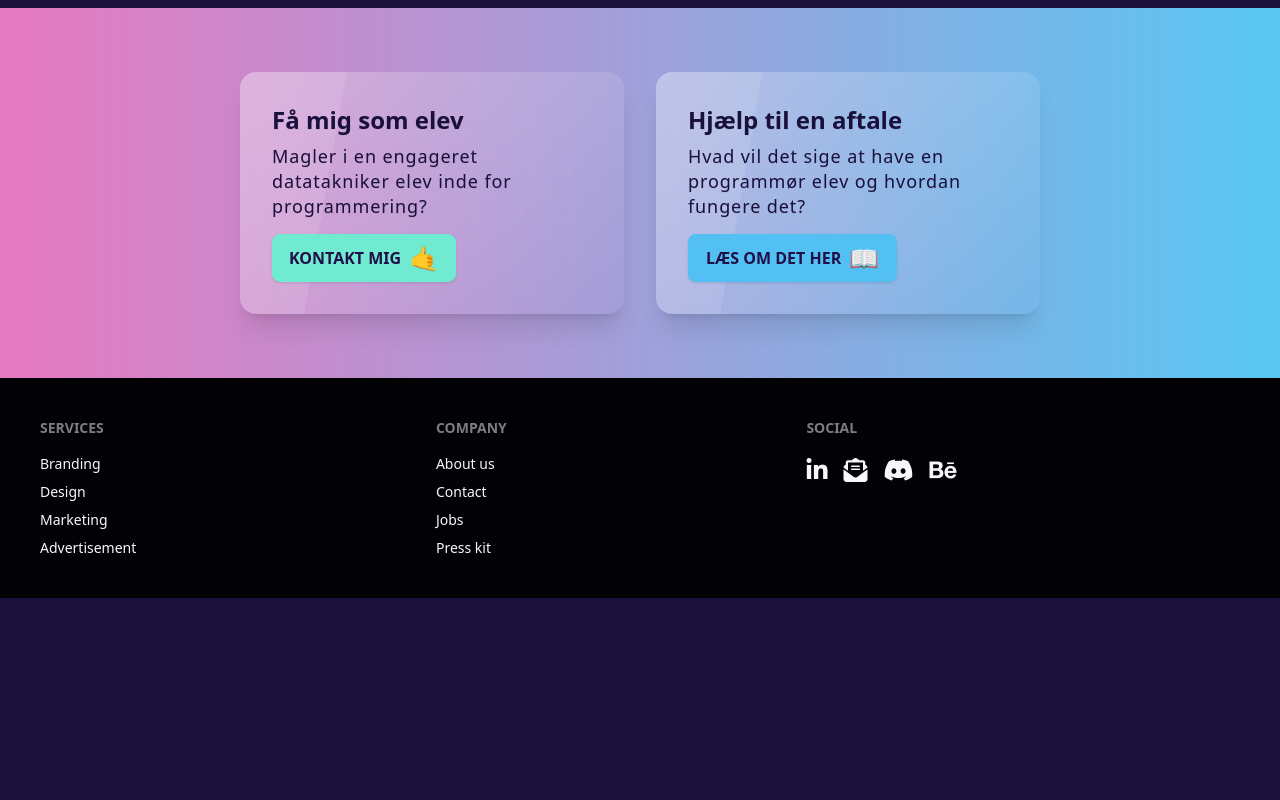
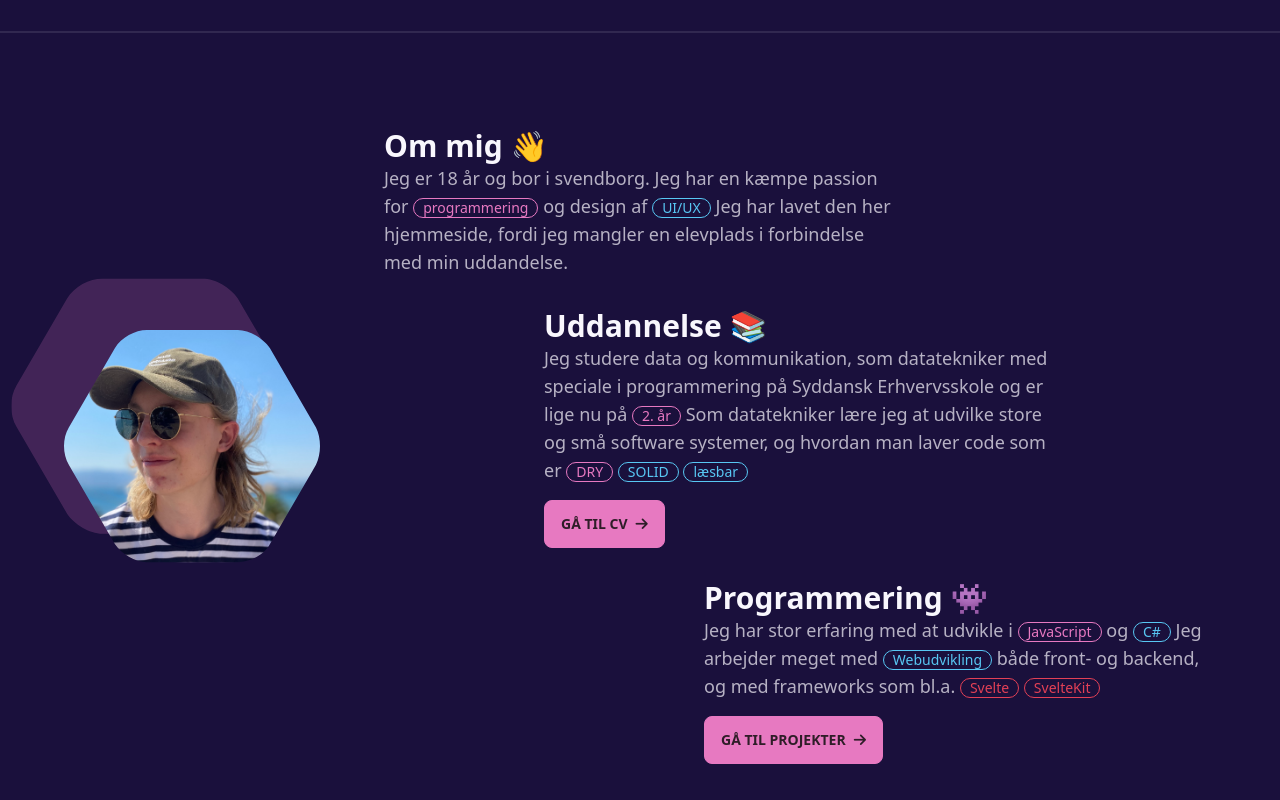
Before and after one commit to kenn7575/kenni-kollemorten-v2, a SvelteKit app: page / in a window 1280 px wide. Shown: the part 800-1600 px from the top of the page. Before the commit the page ends 1398 px from the top, so only its background shows below. Built offline with nearby package versions, Linux system fonts and the light colour scheme.

Commit message:
about section

```diff
--- /dev/null
+++ b/src/lib/functions/aldersUdregner.ts
@@ -0,0 +1,18 @@
+export default function calculateAge(birthDate: Date) {
+	const birthYear = new Date(birthDate).getFullYear();
+	const currentYear = new Date().getFullYear();
+	const age = currentYear - birthYear;
+
+	const birthMonth = new Date(birthDate).getMonth();
+	const currentMonth = new Date().getMonth();
+
+	// Check if the birth date has passed this year
+	if (
+		currentMonth < birthMonth ||
+		(currentMonth === birthMonth && new Date().getDate() < new Date(birthDate).getDate())
+	) {
+		return age - 1;
+	}
+
+	return age;
+}
--- /dev/null
+++ b/src/lib/functions/hovedforløbUdregner.ts
@@ -0,0 +1,18 @@
+export default function getNumberBasedOnDate(inputDate: Date) {
+	const ranges = [
+		{ start: new Date('2023-01-09'), end: new Date('2023-10-16'), number: 1 },
+		{ start: new Date('2023-10-16'), end: new Date('2024-08-05'), number: 2 },
+		{ start: new Date('2024-08-05'), end: new Date('2025-03-24'), number: 3 },
+		{ start: new Date('2025-03-24'), end: new Date('2026-01-05'), number: 4 },
+		{ start: new Date('2026-01-05'), end: new Date('2026-10-12'), number: 5 },
+		{ start: new Date('2026-10-12'), end: new Date('2026-11-13'), number: 6 }
+	];
+
+	for (const range of ranges) {
+		if (inputDate >= range.start && inputDate < range.end) {
+			return range.number;
+		}
+	}
+
+	return 0; // If the inputDate does not fall into any range
+}
--- a/src/lib/sections/Elevplads.svelte
+++ b/src/lib/sections/Elevplads.svelte
@@ -1,5 +1,5 @@
 <section
-	class="flex items-center justify-center gap-8 bg-gradient-to-r from-primary to-secondary py-16 px-2"
+	class="flex items-center justify-center gap-8 py-16 px-2 bg-gradient-to-r from-primary to-secondary"
 >
 	<div class="grid grid-cols-1 justify-items-center lg:grid-cols-2 gap-8">
 		<div class="card w-11/12 sm:w-96 glass text-base-100 shadow-xl overflow-x-hidden">
--- a/src/lib/sections/NavBar.svelte
+++ b/src/lib/sections/NavBar.svelte
@@ -3,7 +3,6 @@
 	import { onMount } from 'svelte';
 	//set data-theme attribute on html element
 
-	$: console.log($page.route.id);
 	let isDoneLoading = false;
 	let darkmode = true;
 	let html: any; //html tag to be targeted
--- /dev/null
+++ b/src/lib/sections/OmMig.svelte
@@ -0,0 +1,71 @@
+<script lang="ts">
+	import Me from '$lib/img/Me.jpeg';
+	import getYear from '$lib/functions/hovedforløbUdregner';
+	import calcAge from '$lib/functions/aldersUdregner';
+
+	let year = getYear(new Date());
+	let age = calcAge(new Date('2004-06-05'));
+</script>
+
+<section
+	class="flex flex-col items-center justify-around gap-8 py-16 px-4 bg-base-100
+    xl:px-16 xl:gap-16 md:flex-row xl:justify-between"
+>
+	<div class="avatar relative">
+		<div class="w-56 md:w-64 mask mask-hexagon-2 z-10">
+			<img src={Me} alt="Me" class="w-1/3 relative" />
+		</div>
+		<div
+			class="mask mask-hexagon-2 absolute w-full h-full bg-primary/20 scale-110 -translate-x-10 -translate-y-10 z-0"
+		/>
+	</div>
+	<div class="xl:w-full">
+		<div class="max-w-128">
+			<h3 class="text-3xl font-bold">Om mig 👋</h3>
+			<p class=" text-base-content/70 text-lg">
+				Jeg er {age} år og bor i svendborg. Jeg har en kæmpe passion for
+
+				<span class="badge badge-outline badge-primary">programmering</span>
+				og design af
+				<span class="badge badge-outline badge-secondary">UI/UX</span> Jeg har lavet den her hjemmeside,
+				fordi jeg mangler en elevplads i forbindelse med min uddandelse.
+			</p>
+		</div>
+		<div class="mt-8 max-w-128 mx-auto">
+			<h3 class="text-3xl font-bold">Uddannelse 📚</h3>
+			<p class="text-base-content/70 text-lg">
+				Jeg studere data og kommunikation, som datatekniker med speciale i programmering på Syddansk
+				Erhvervsskole og er lige nu på
+				<span class="badge badge-outline badge-primary">{year + 1}. år</span>
+				Som datatekniker lære jeg at udvilke store og små software systemer, og hvordan man laver code
+				som er
+				<span class="badge badge-outline badge-primary">DRY</span>
+				<span class="badge badge-outline badge-secondary">SOLID</span>
+				<span class="badge badge-outline badge-secondary">læsbar</span>
+			</p>
+			<a href="/cv" class="btn btn-primary mt-4">
+				Gå til CV
+				<i class="fa-solid fa-arrow-right" />
+			</a>
+		</div>
+		<div class="max-w-128 ml-auto">
+			<h3 class="text-3xl font-bold mt-8">Programmering 👾</h3>
+			<p class="text-base-content/70 text-lg">
+				Jeg har stor erfaring med at udvikle i
+				<span class="badge badge-outline badge-primary">JavaScript</span>
+				og
+				<span class="badge badge-outline badge-secondary">C#</span>
+
+				Jeg arbejder meget med
+				<span class="badge badge-outline badge-secondary">Webudvikling</span>
+				både front- og backend, og med frameworks som bl.a.
+				<span class="badge badge-outline badge-error">Svelte</span>
+				<span class="badge badge-outline badge-error">SvelteKit</span>
+			</p>
+			<a href="/cv" class="btn btn-primary mt-4">
+				Gå til projekter
+				<i class="fa-solid fa-arrow-right" />
+			</a>
+		</div>
+	</div>
+</section>
--- a/src/routes/+page.svelte
+++ b/src/routes/+page.svelte
@@ -1,9 +1,12 @@
 <script>
 	import Header from './Header.svelte';
 	import Elevplads from '$lib/sections/Elevplads.svelte';
+	import OmMig from '$lib/sections/OmMig.svelte';
 </script>
 
 <main class="flex gap-2 flex-col overflow-x-hidden">
 	<Header />
+	<div class="divider" />
+	<OmMig />
 	<Elevplads />
 </main>
--- a/src/routes/Header.svelte
+++ b/src/routes/Header.svelte
@@ -13,15 +13,14 @@
 		<div class="w-full flex flex-col justify-center items-start px-8">
 			<p class="text-base-content font-bold">Hej, mit navn er</p>
 			<h1
-				class=" text-5xl font-bold bg-gradient-to-r from-primary via-secondary to-accent my-4
+				class=" text-5xl font-bold bg-gradient-to-r from-primary via-secondary to-accent my-8 leading-10
 			sm:text-6xl lg:text-7xl"
 			>
 				Kenni <br /> Kollemorten
 			</h1>
 			<div class="chat chat-start">
-				<div class="chat-bubble bg-base-300 text-base-content">
-					Jeg er datatekniker med <br /> programmering elev på <br />SDE og jeg mangler en
-					elevplads.
+				<div class="chat-bubble bg-base-300 text-base-content max-w-128">
+					Jeg er datatekniker med speciale i programmering elev på SDE og jeg mangler en elevplads.
 				</div>
 				<div class="chat-footer opacity-50">Leveret</div>
 			</div>
--- /dev/null
+++ b/src/routes/om/+page.svelte
@@ -0,0 +1 @@
+<h1>Om mig</h1>
--- a/tailwind.config.js
+++ b/tailwind.config.js
@@ -9,6 +9,9 @@ const config = {
 			},
 			maxHeight: {
 				192: '48rem'
+			},
+			maxWidth: {
+				128: '32rem'
 			},
 			aspectRatio: {
 				'4/3': '4 / 3'
```
Also changed, not shown: src/lib/img/Me.jpeg (added).
